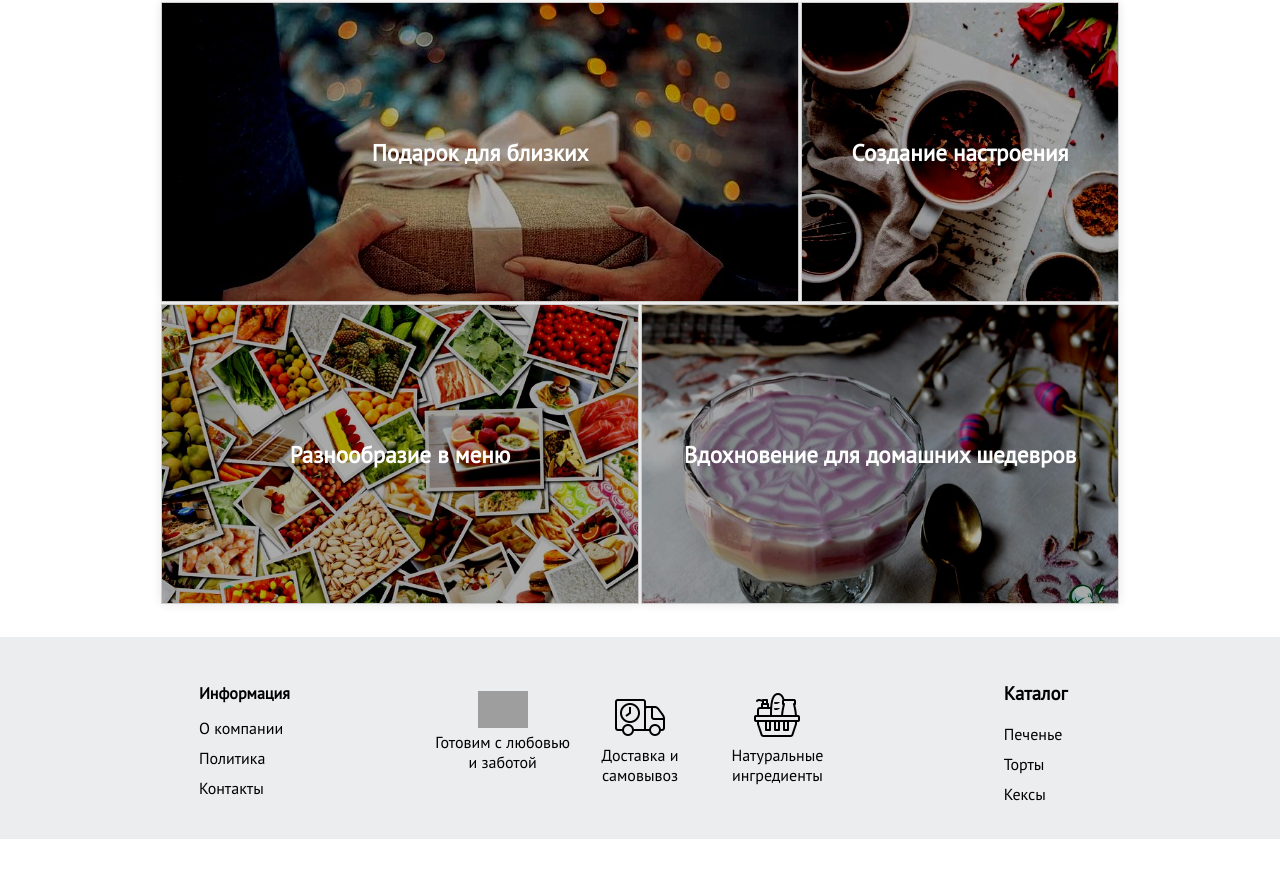
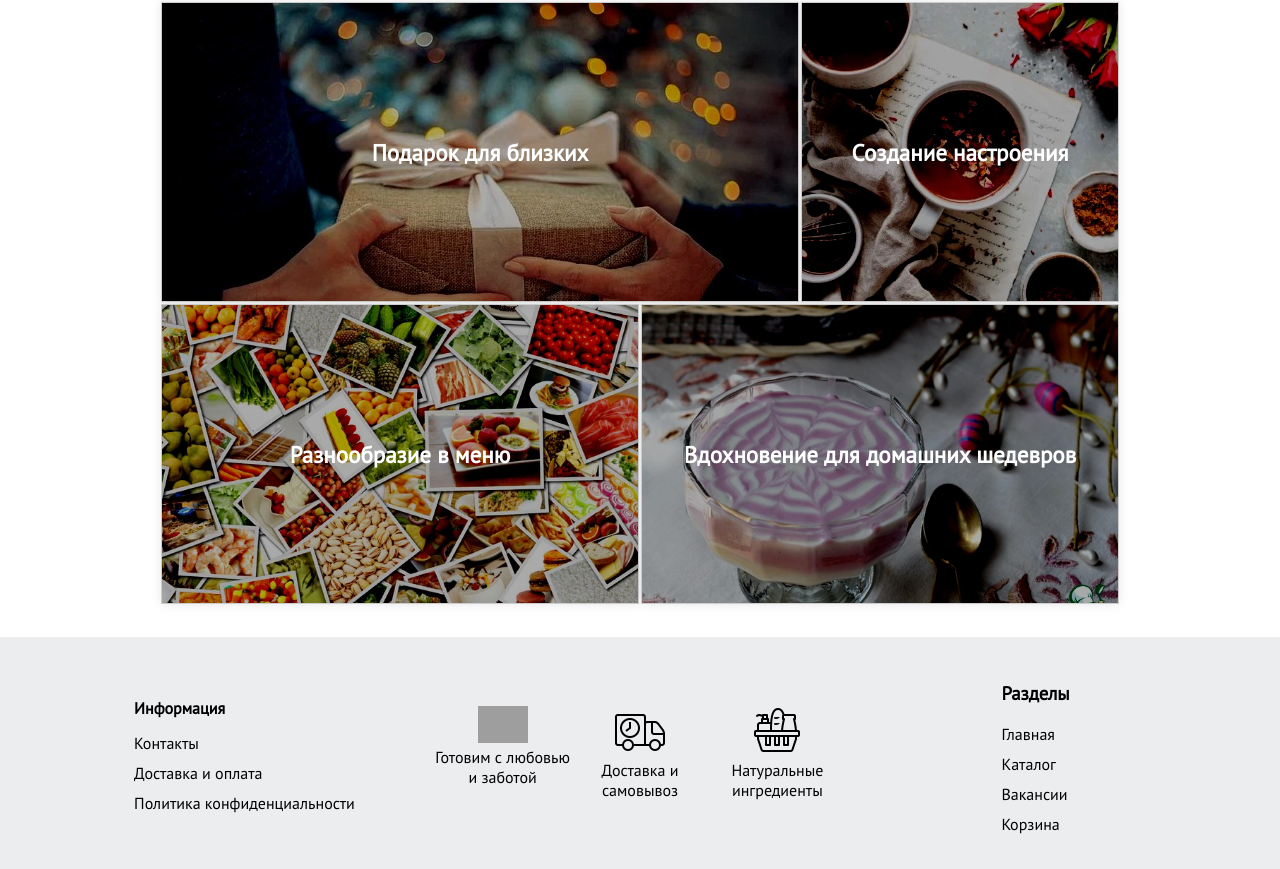
Before and after one commit to X6uddy/confectionery-frontend, a React (Create React App) app: page / in a window 1280 px wide. Shown: the part 2009-2878 px from the top of the page. Before the commit the page ends 2848 px from the top, so only its background shows below. Built offline with nearby package versions, Linux system fonts and the light colour scheme; grey boxes are pictures that could not be loaded.

Commit message:
added links to pages

```diff
--- a/src/components/footer/Footer.js
+++ b/src/components/footer/Footer.js
@@ -6,6 +6,7 @@ import footer_3 from '../../resources/icons/footer/footer_3.png';
 
 import './footer.scss';
 import './footer-media.scss';
+import { Link } from 'react-router-dom';
 
 function Footer() {
     return (
@@ -16,9 +17,9 @@ function Footer() {
                     <div className="footer-block">
                         <div className="footer-block__list">
                             <h3 className="footer-block__list__heading">Информация</h3>
-                            <a href='#root'>О компании</a>
-                            <a href='#sds'>Политика</a>
-                            <a href='/contacts'>Контакты</a>
+                            <Link to="contacts">Контакты</Link>
+                            <Link to="deliveryAndPayment">Доставка и оплата</Link>
+                            <Link to="privacypolicy">Политика конфиденциальности</Link>
                         </div>
                     </div>
 
@@ -40,10 +41,11 @@ function Footer() {
 
                     <div className="footer-block">
                         <div className="footer-block__list">
-                            <h3 className="footer-list__heading">Каталог</h3>
-                            <a href='/catalog'>Печенье</a>
-                            <a href='/catalog'>Торты</a>
-                            <a href='/catalog'>Кексы</a>
+                            <h3 className="footer-list__heading">Разделы</h3>
+                            <a href="#header">Главная</a>
+                            <Link to="catalog">Каталог</Link>
+                            <Link to="vacancy">Вакансии</Link>
+                            <Link to="basket">Корзина</Link>
                         </div>
                     </div>
                 </div>
```
